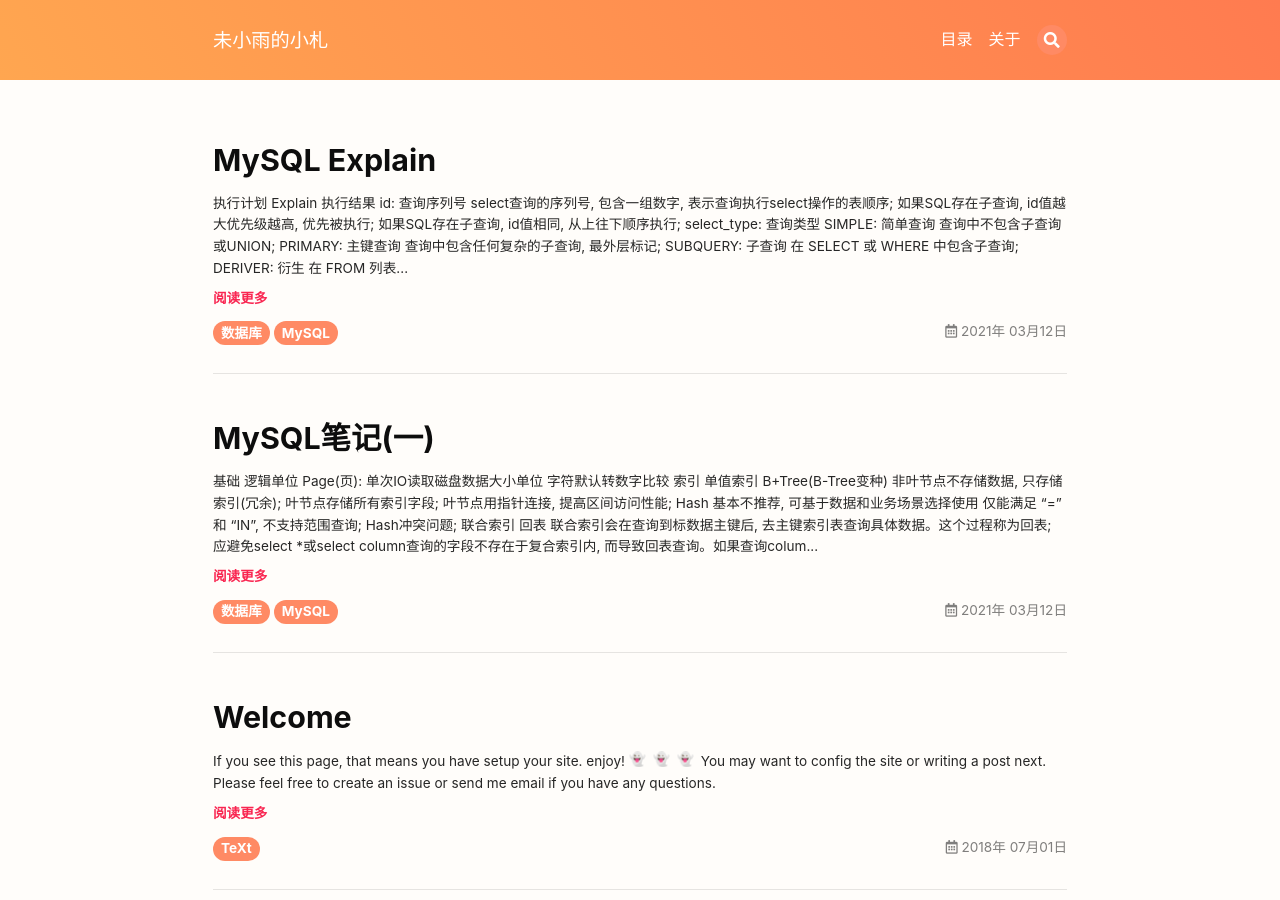
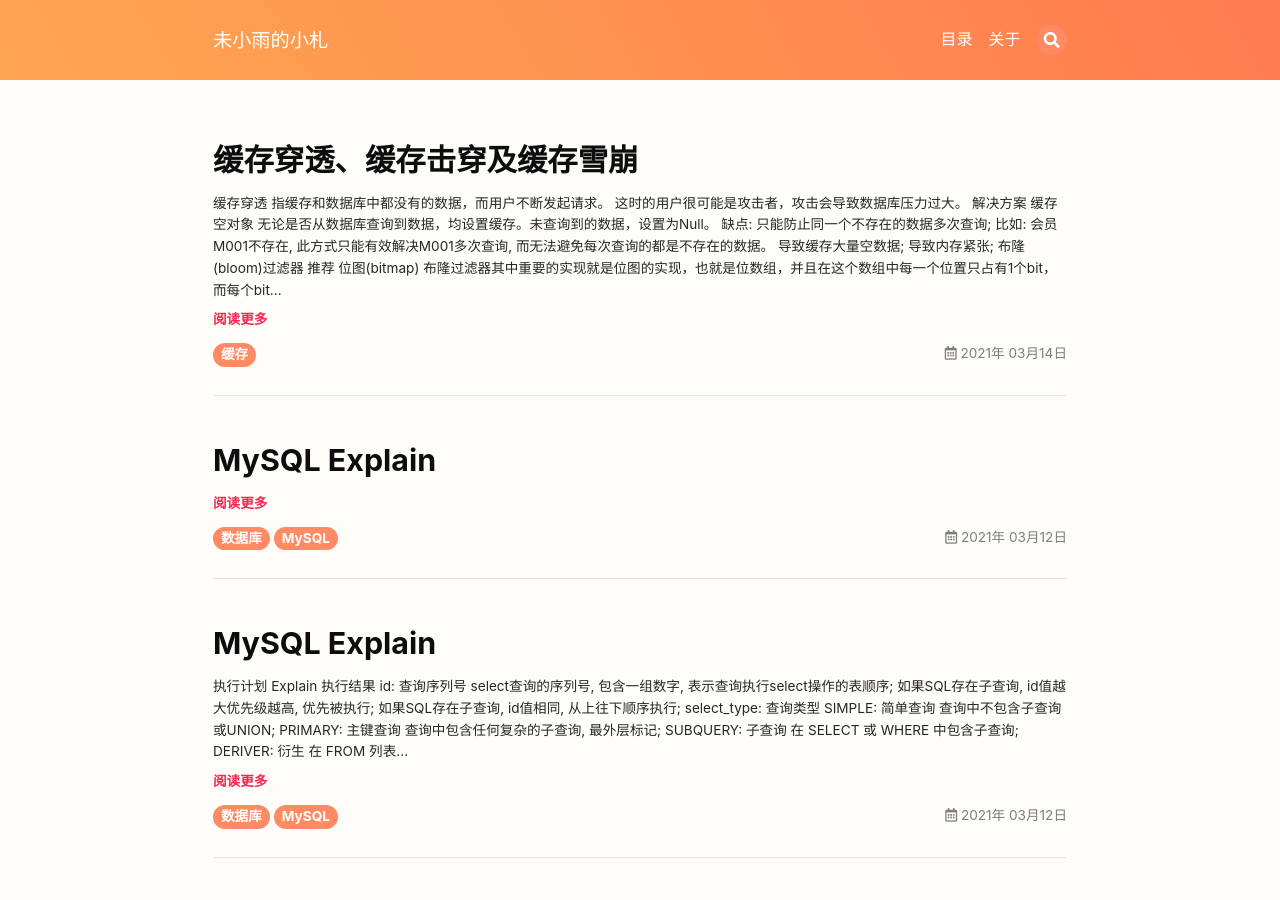
Before and after one commit to cloudland/cloudland.github.io, a Jekyll site: the page built from index.html, in a window 1280 px wide and 900 px high. Built offline with Jekyll 4.4.1, drawn with Linux system fonts in a browser that asks for light colours; nearby versions of some CDN libraries; emoji names are drawn with the system emoji font; the list of posts is cut into pages by our own code.

Commit message:
更新文章

```diff
--- /dev/null
+++ b/_posts/cache/2021-03-14-cache-matter.md
@@ -0,0 +1,74 @@
+---
+comment: false
+aside:
+  toc: true
+
+title: 缓存穿透、缓存击穿及缓存雪崩
+date: 2021-03-14 14:35
+tags: 缓存
+---
+
+## 缓存穿透
+
+指缓存和数据库中都没有的数据，而用户不断发起请求。
+
+> 这时的用户很可能是攻击者，攻击会导致数据库压力过大。
+
+### 解决方案
+
+#### 缓存空对象
+
+无论是否从数据库查询到数据，均设置缓存。未查询到的数据，设置为`Null`。
+
+**缺点:**
+
+1. 只能防止同一个不存在的数据多次查询;
+
+    > 比如: 会员`M001`不存在, 此方式只能有效解决`M001`多次查询, 而无法避免每次查询的都是不存在的数据。
+
+2. 导致缓存大量空数据;
+
+3. 导致内存紧张;
+
+#### 布隆(bloom)过滤器 `推荐`{:.success}
+
+##### 位图(bitmap)
+
+布隆过滤器其中重要的实现就是位图的实现，也就是位数组，并且在这个数组中每一个位置只占有1个bit，而每个bit只有`0`和`1`两种状态。bitarray也叫bitmap，大小也就是布隆过滤器的大小。
+
+<font color='#FF6A6A'>假设一种有k个哈希函数，且每个哈希函数的输出范围都大于m，接着将输出值对k取余(%m)，就会得到k个[0, m-1]的值。</font>由于每个哈希函数之间相互独立，因此这k个数也相互独立，最后将这k个数对应到bitarray上并标记为`1`。
+
+等判断时，将输入对象经过这k个哈希函数计算得到k个值，然后判断对应bitarray的k个位置是否都为`1`，如果有一个不为黑，那么这个输入对象则不在这个集合中，也就不是黑名单了！如果都是黑，那说明在集合中，但有可能会误，由于当输入对象过多，而集合也就是bitarray过小，则会出现大部分为黑的情况，那样就容易发生误判！因此使用布隆过滤器是需要容忍错误率的。
+
+1. 定义`位数组`, 初始每个位置都为`0`;
+2. 定义`Hash函数`。计算的哈希结果，长度在`0`至`位数组`长度-1之间;
+3. 计通过`Hash函数`计算值结果, 对应的二进制码`数组下标`位置内容替换为1。表示此值存在;
+
+**缺点**
+
+1. 因为会发生Hash碰撞, 判断数据是否存在集合中时, 会把不存在的数据判断存在(不存在的数据一定不会存在)。有一定概率存在误判;
+
+    * 增加数组的长度, 提高Hash散列, 降低碰撞;
+    * 增加参与计算的Hash函数, 多个结果标记一个值;
+
+2. 无法删除;
+
+## 缓存击穿
+
+指缓存中没有, 但数据库存在数据(一般是缓存时间到期)。
+
+> 如果并发用户特别多, 同时未读取到该缓存数据。引起数据库压力瞬间增大。
+
+### 解决方案
+
+1. 可以加锁只保持一个线程去读取数据并设置缓存, 之后请求可以直接读取缓存;
+
+## 缓存雪崩
+
+缓存中大量的热门数据, 某刻突然失效。而查询数据量巨大, 引起数据库压力剧增导致宕机。
+
+### 解决方案
+
+1. 设置不同的到期时间;
+2. 将缓存数据分片, 分担数据库访问压力;
+3. 设置热点数据监控延期机制;
--- /dev/null
+++ b/_posts/program/2021-03-13-java-01.md
@@ -0,0 +1,9 @@
+---
+comment: false
+aside:
+  toc: true
+
+title: MySQL Explain
+date: 2021-03-12 09:00
+tags: 数据库 MySQL
+---
```
Also changed, not shown: _posts/db/2021-03-12-mysql-explain.md (+4 -4 lines).
